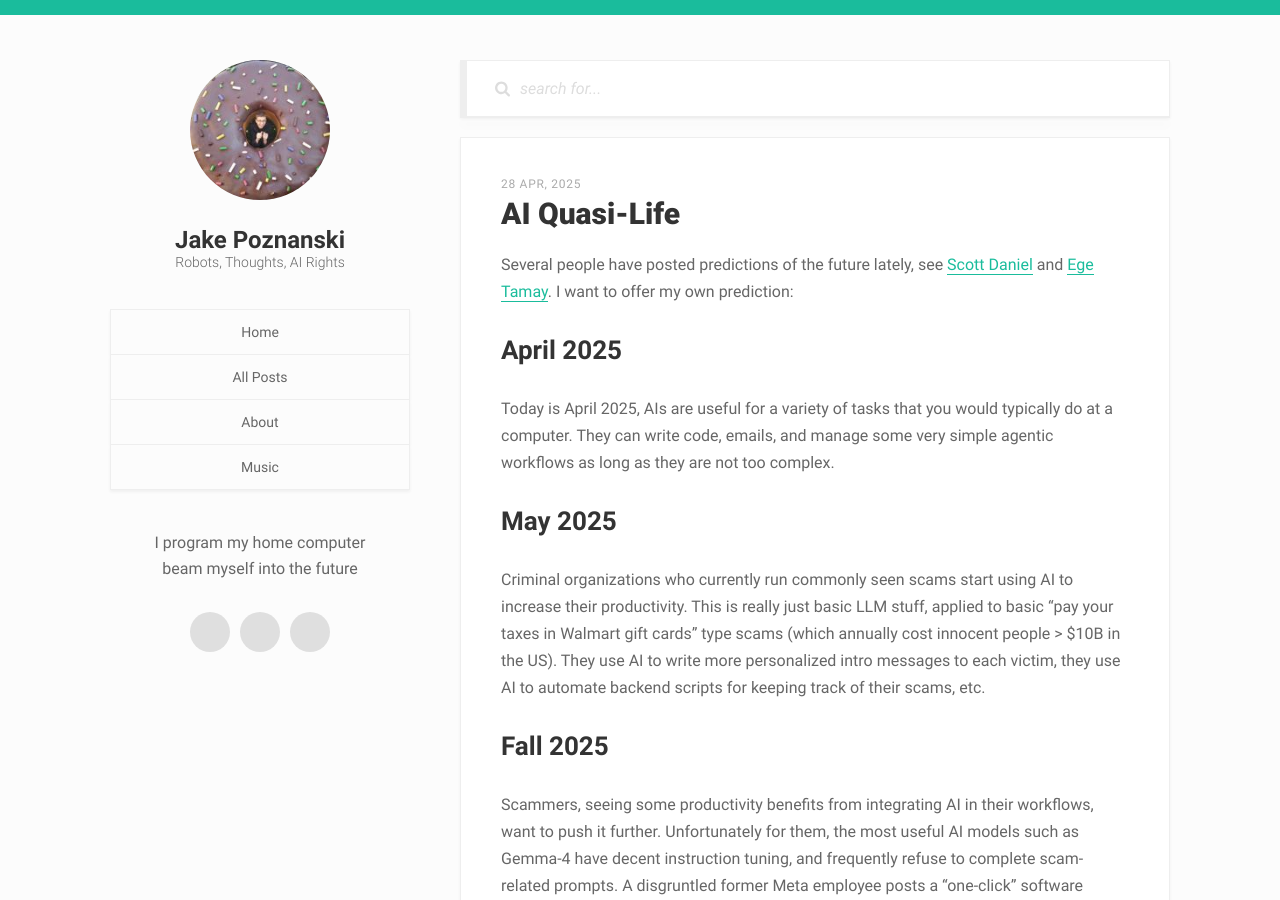
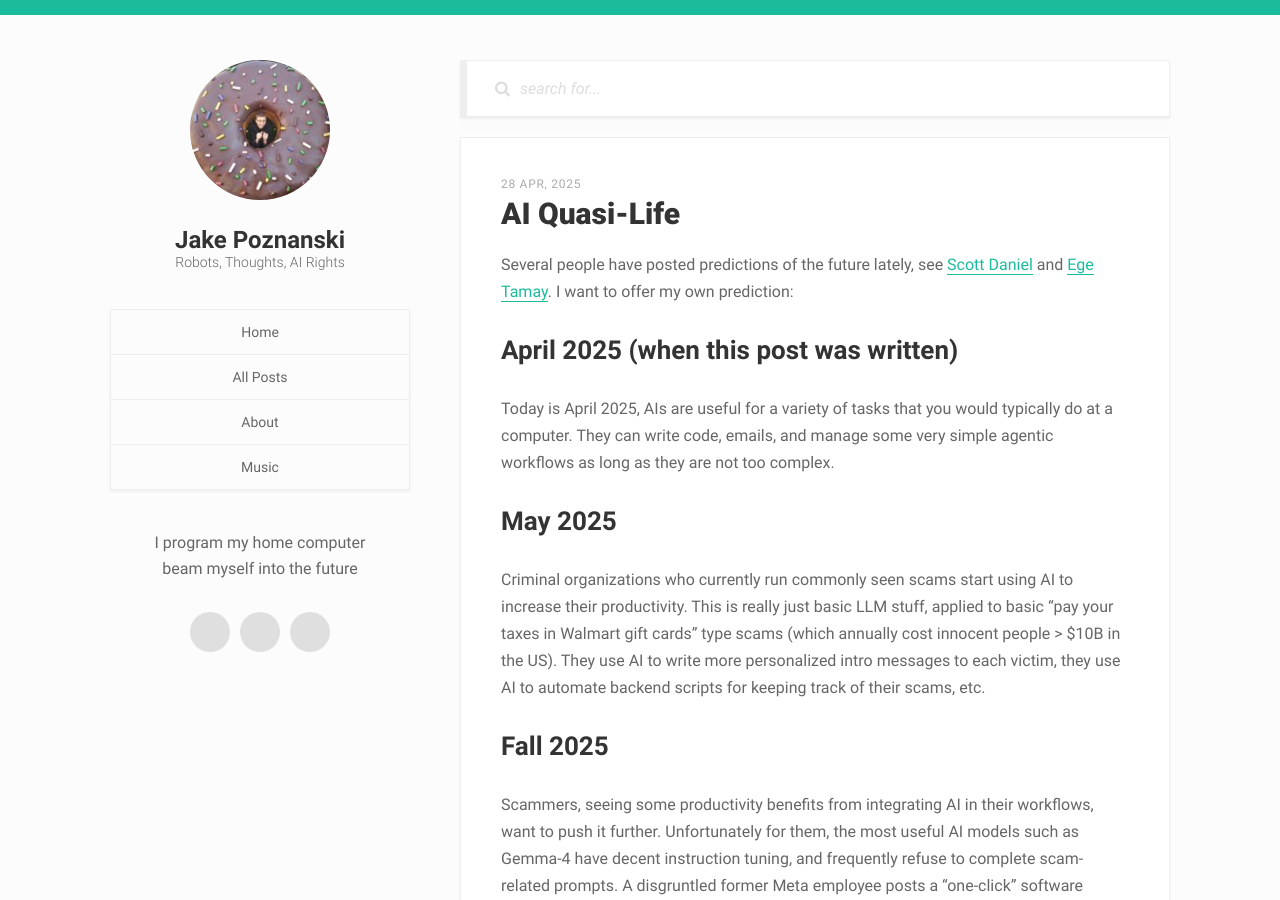
Before and after one commit to jakepoz/jakepoz.github.io, a Jekyll site: the page built from _posts/2025-04-28-quasi-life.md, in a window 1280 px wide and 900 px high. Built offline with Jekyll 4.4.1, drawn with Linux system fonts in a browser that asks for light colours.

Commit message:
Update 2025-04-28-quasi-life.md

```diff
--- a/_posts/2025-04-28-quasi-life.md
+++ b/_posts/2025-04-28-quasi-life.md
@@ -7,7 +7,7 @@ categories: research
 
 Several people have posted predictions of the future lately, see [Scott Daniel](https://www.dwarkesh.com/p/scott-daniel) and [Ege Tamay](https://www.dwarkesh.com/p/ege-tamay). I want to offer my own prediction:
 
-## April 2025
+## April 2025 (when this post was written)
 
 Today is April 2025, AIs are useful for a variety of tasks that you would typically do at a computer. They can write code, emails, and manage some very simple agentic workflows as long as they are not too complex.
 
```
